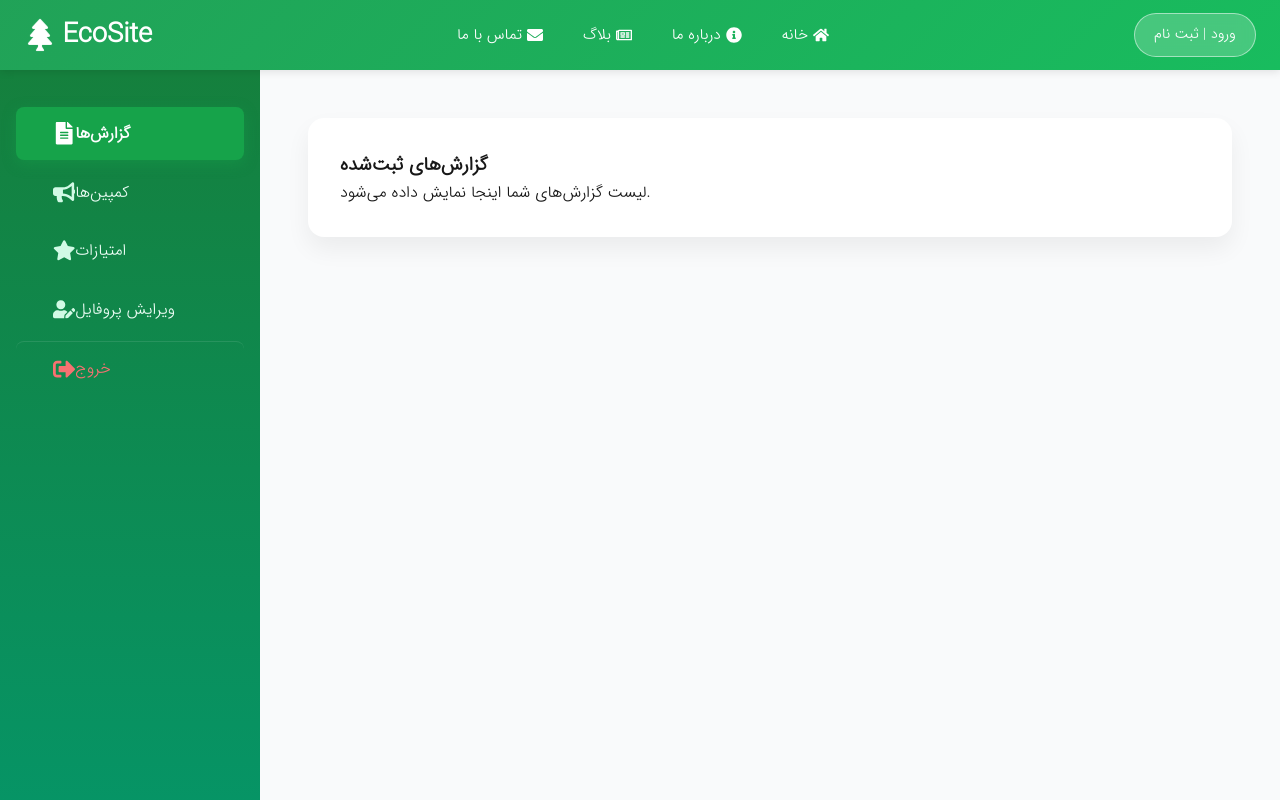
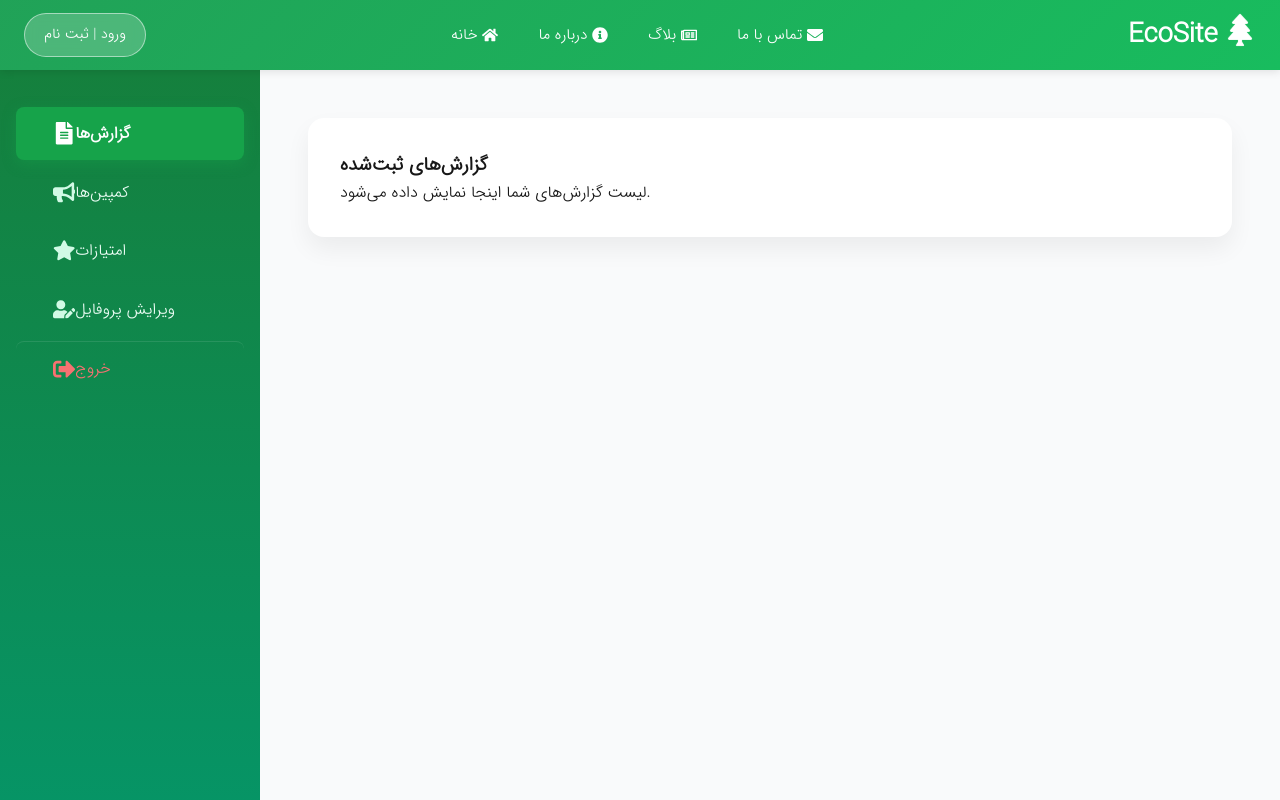
Before and after one commit to setareEzabadi/environment, a Next.js app: page /dashboard in a window 1280 px wide. Shown: the top 800 px of the page. Built offline with nearby package versions, Linux system fonts and the light colour scheme.

Commit message:
Update Header.module.css

```diff
--- a/components/Header/Header.module.css
+++ b/components/Header/Header.module.css
@@ -41,15 +41,17 @@
   align-items: center;
   justify-content: space-evenly;
   gap: 1rem;
+  flex-direction: row-reverse;
 }
 
 .logo {
   display: flex;
-  align-items: center;
+  /* align-items: center; */
   gap: 0.4rem;
   font-size: 1.7rem;
   font-weight: bold;
   color: #fff;
+  flex-direction: row-reverse;
 }
 
 .logoIcon {
@@ -64,7 +66,6 @@
   align-items: center;
   flex: 1;
   justify-content: center;
-  flex-direction: row-reverse;
 }
 
 .nav a {
```
